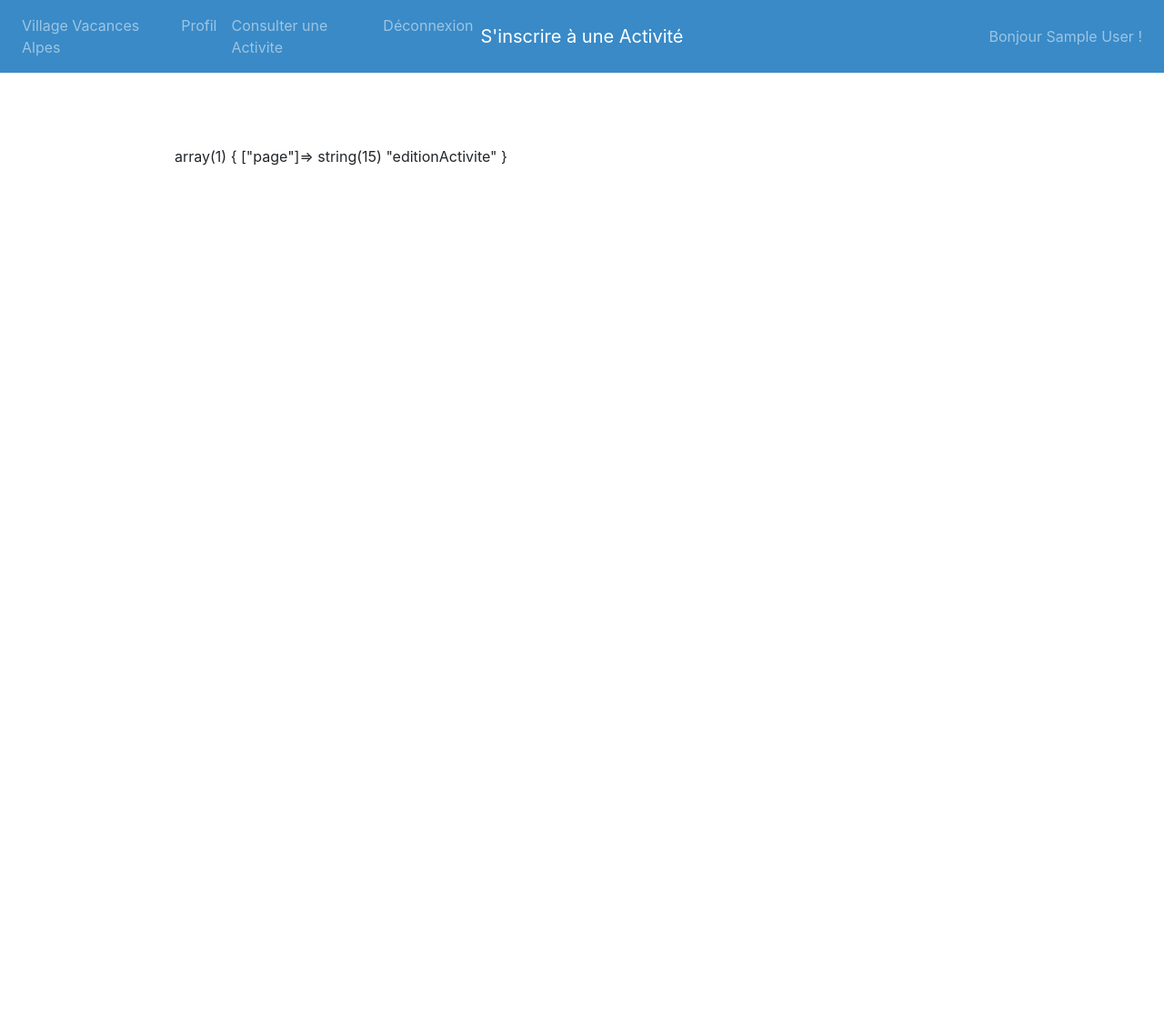
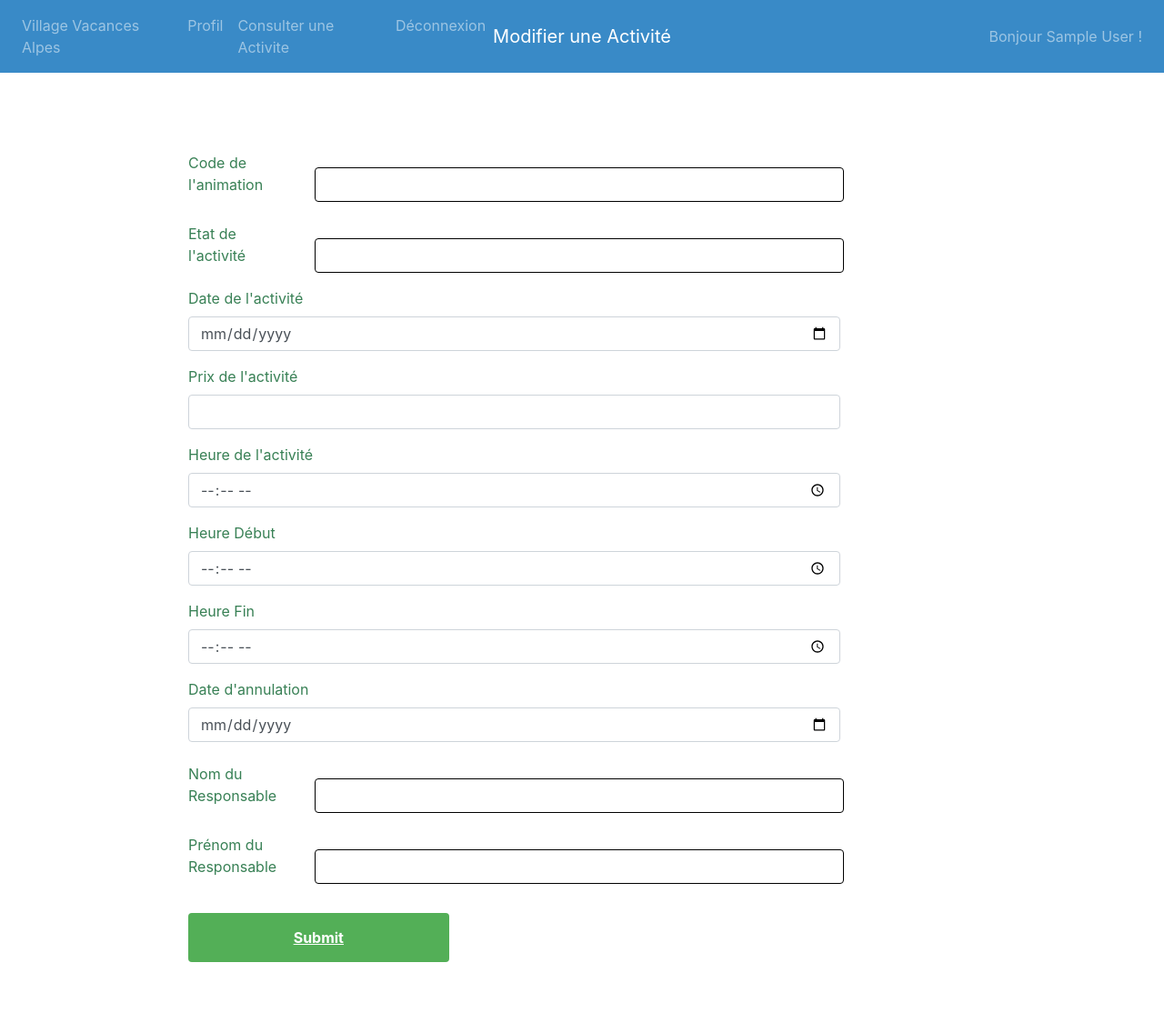
Before and after one commit to Dwarter-dev/Projet_VVA, a PHP site: page /index.php?page=editionActivite in a window 1280 px wide. Shown: the whole page at 91% size. Before the commit the page ends 182 px from the top, so only its background shows below. Run offline with PHP 8.4, Linux system fonts and the light colour scheme; the visitor is signed in with stand-in values (Sample User, id 1); data that the repository does not hold is empty; some libraries are stand-ins or nearby versions.

Commit message:
Ajout de l'édition de l'activité

```diff
--- a/vue/activite/editionActivite.php
+++ b/vue/activite/editionActivite.php
@@ -23,7 +23,7 @@ if (empty($_SESSION))
     <a class="nav-item nav-link" href="index.php?page=deconnexion">Déconnexion</a>
 	</div>
 	<div class="mx-auto order-0">
-		<a class="navbar-brand mx-auto" href="#">S'inscrire à une Activité</a>
+		<a class="navbar-brand mx-auto" href="#">Modifier une Activité</a>
 	  	<button class="navbar-toggler" type="button" data-toggle="collapse" data-target=".dual-collapse2">
 	    	<span class="navbar-toggler-icon"></span>
 	    </button>
@@ -37,8 +37,51 @@ if (empty($_SESSION))
   </div>
   </ul>
 </nav>
-<title>Créer une activité</title>
-<form action="../../controls/inscription/traitement.php" method="POST" id="inscActivite">
-<?php var_dump($_GET); ?>
-<!-- Prndre toutes les données de l'activité et la comparer à l'id récupérer-->
+
+<!-- Prendre toutes les données de l'activité et la comparer à l'id récupérer-->
+<form action="../../controls/activite/traitementedit.php" method="POST" id="editActivite">
+		<input name="NOACT" id="NOACT" type="hidden" class="form-control" value="<?=$_GET['id']?>">
+	<div class="form-group">
+		<label for="CodeAnimation" class="col-sm-2 col-form-label col-form-label">Code de l'animation</label>
+		<input name="CODEANIM" id="CODEANIM" type="text" class="form-control" value="<?=$_GET['code']?>">
+	</div>
+	<div class="form-group">
+		<label for="CodeEtatActivite" class="col-sm-2 col-form-label col-form-label">Etat de l'activité</label>
+		<input name="CODEETATACT" id="CODEETATACT" type="text" class="form-control" value="<?=$_GET['etat']?>">
+	</div>
+	<div class="form-group col-10">
+			<label for="dateCreaActivite">Date de l'activité</label>
+			<input name="DATEACT" id="DATEACT" type="date" class="form-control" value="<?=$_GET['dt']?>">
+	</div>
+	<div class="form-group col-10">
+			<label for="PrixActivite">Prix de l'activité</label>
+			<input name="PRIXACT" id="PRIXACT" type="number" class="form-control" value="<?=$_GET['prix']?>">
+	</div>
+	<div class="form-group col-10">
+			<label for="hrActivite">Heure de l'activité</label>
+			<input name="HRRDVACT" id="HRRDVACT" type="time" class="form-control" value="<?=$_GET['hr']?>">
+	</div>
+	<div class="form-group col-10">
+			<label for="hrDebutActivite">Heure Début</label>
+			<input name="HRDEBUTACT" id="HRDEBUTACT" type="time" class="form-control" value="<?=$_GET['hrdebut']?>">
+	</div>
+	<div class="form-group col-10">
+		<label for="hrFinActivite">Heure Fin</label>
+		<input name="HRFINACT" id="HRFINACT" type="time" class="form-control" value="<?=$_GET['hrfin']?>">
+	</div>
+	<div class="form-group col-10">
+		<label for="dtAnnulActivite">Date d'annulation</label>
+		<input name="DATEANNULEACT" id="DATEANNULEACT" type="date" class="form-control" value="<?=$_GET['dtannul']?>">
+	</div>
+	<div class="form-group">
+		<label for="nomRActivite" class="col-sm-2 col-form-label col-form-label">Nom du Responsable</label>
+		<input name="NOMRESP" id="NOMRESP" type="text" class="form-control" value="<?=$_GET['nomresp']?>">
+	</div>
+	<div class="form-group">
+		<label for="prenomRActivite" class="col-sm-2 col-form-label col-form-label">Prénom du Responsable</label>
+		<input name="PRENOMRESP" id="PRENOMRESP" type="text" class="form-control" value="<?=$_GET['prenomresp']?>">
+	</div>
+	<div class="form-group col-10">
+		<input type="submit" name="envoyeredit"class="btn btn-outline-light">
+	</div>
 </form>
```
Also changed, not shown: controls/activite/traitementedit.php (added, +29 -0 lines).
